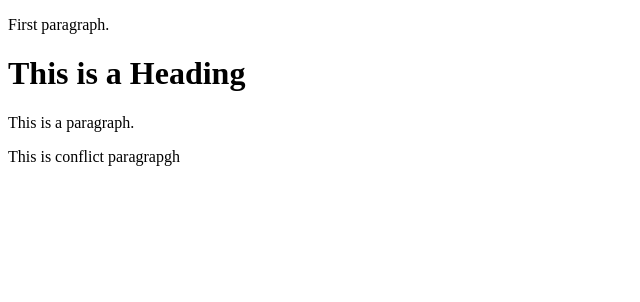
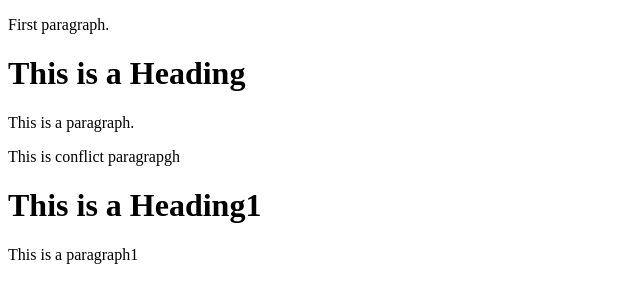
Before and after one commit to AdityaSingh789/git-practice, a plain HTML site: page index.html in a window 1280 px wide. Shown: the whole page, without its empty margins (0-640 px from the left). Drawn offline with Linux system fonts and the light colour scheme.

Commit message:
Update index.html

```diff
--- a/index.html
+++ b/index.html
@@ -9,5 +9,8 @@
     <h1>This is a Heading</h1>
     <p>This is a paragraph.</p>
     <p>This is conflict paragrapgh</p>
+
+    <h1>This is a Heading1</h1>
+    <p>This is a paragraph1</p>
   </body>
 </html>
```
